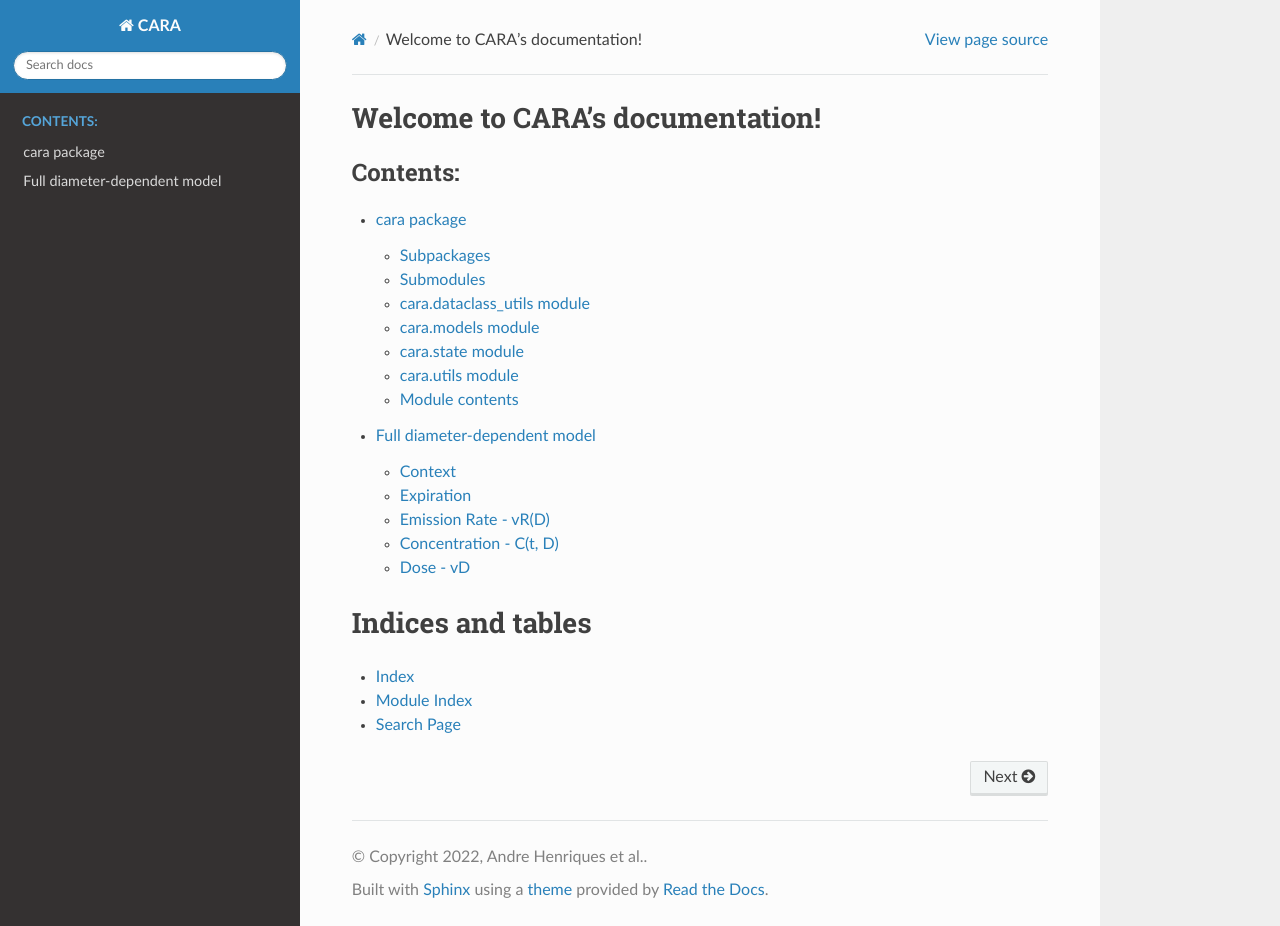
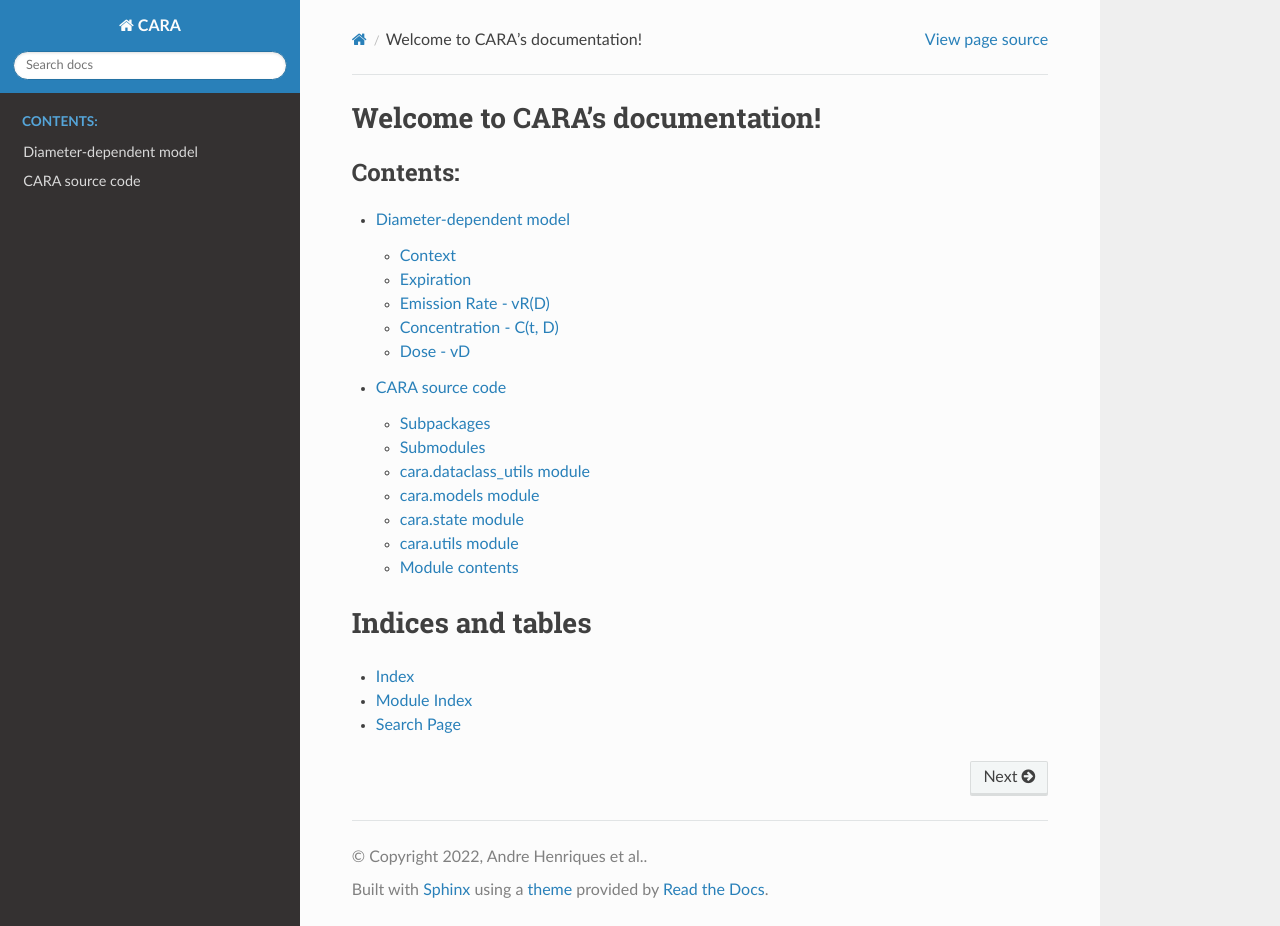
Before and after one commit to CERN/CAiMIRA, a Sphinx documentation site: the page built from cara/docs/index.rst, in a window 1280 px wide and 926 px high. Built offline with Sphinx 7.4.7 and the Read the Docs theme 2.0.0, drawn with Linux system fonts in a browser that asks for light colours.

Commit message:
Updated section titles

```diff
--- a/cara/docs/cara.rst
+++ b/cara/docs/cara.rst
@@ -1,5 +1,5 @@
-cara package
-============
+CARA source code
+================
 
 Subpackages
 -----------
--- a/cara/docs/full_diameter_dependence.rst
+++ b/cara/docs/full_diameter_dependence.rst
@@ -1,6 +1,6 @@
-*****************************
-Full diameter-dependent model
-*****************************
+*************************
+Diameter-dependent model
+*************************
 
 Context
 =======
--- a/cara/docs/index.rst
+++ b/cara/docs/index.rst
@@ -10,8 +10,8 @@ Welcome to CARA's documentation!
    :maxdepth: 2
    :caption: Contents:
 
+   full_diameter_dependence
    cara
-   full_diameter_dependence
 
 
 Indices and tables
```
